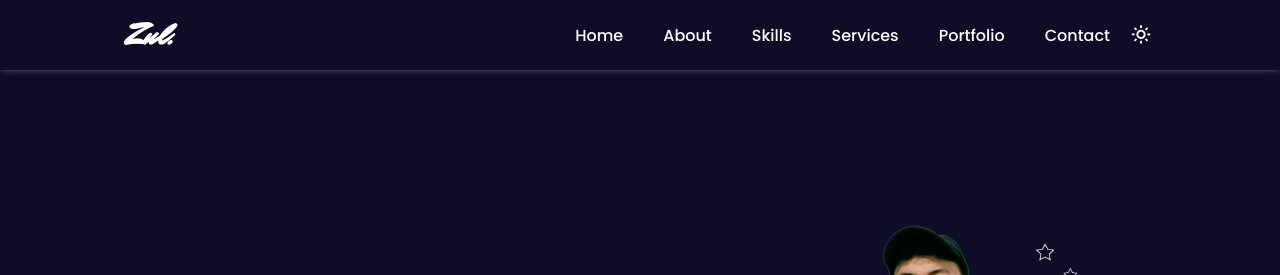
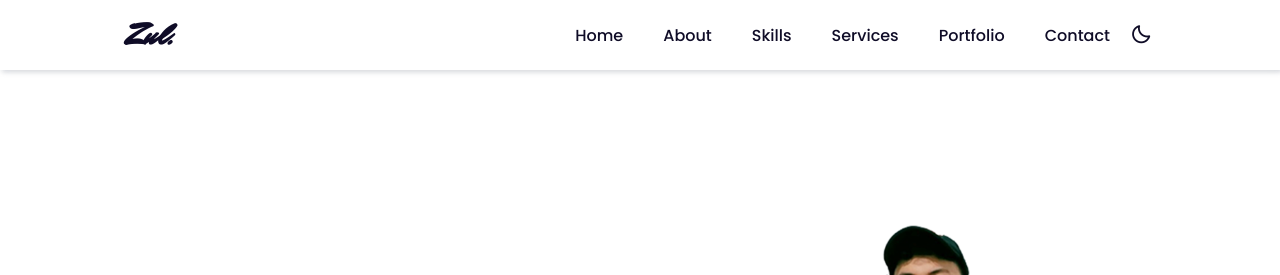
Before and after one commit to nazazulfiqi/Web-Naza-v1, a plain HTML site: page index.html in a window 1280 px wide. Both pictures are taken after a click on the element 1141 px from the left and 35 px from the top of the page. Shown: the top 275 px of the page. Drawn offline with nearby package versions, Linux system fonts and the light colour scheme.

Commit message:
defaul darkmode

```diff
--- a/index.html
+++ b/index.html
@@ -17,7 +17,7 @@
 
 </head>
 
-<body>
+<body class="active">
     <a href="#home" class="scrolltop" id="scroll-top">
         <i class="fas fa-chevron-up scrolltop_icon"></i>
     </a>
@@ -34,7 +34,7 @@
             <li><a href="#services">Services</a></li>
             <li><a href="#portfolio">Portfolio</a></li>
             <li><a href="#contact">Contact</a></li>
-            <div class="bx bx-moon" id="darkmode"></div>
+            <div class="bx bx-sun" id="darkmode"></div>
         </ul>
     </header>
     <!-- Home -->
--- a/js/script.js
+++ b/js/script.js
@@ -1,29 +1,28 @@
 // Sticky Navbar
-    let header = document.querySelector('header');
-    let menu = document.querySelector('#menu-icon');
-    let navbar = document.querySelector('.navbar');
+let header = document.querySelector("header");
+let menu = document.querySelector("#menu-icon");
+let navbar = document.querySelector(".navbar");
 
-
-    window.addEventListener('scroll', () => {
-        header.classList.toggle('shadow', window.scrollY > 0);
+window.addEventListener("scroll", () => {
+  header.classList.toggle("shadow", window.scrollY > 0);
 });
 
 menu.onclick = () => {
-        navbar.classList.toggle('active');
-    }
+  navbar.classList.toggle("active");
+};
 window.onscroll = () => {
-        navbar.classList.remove('active');
-    }
+  navbar.classList.remove("active");
+};
 
 // Dark Mode
-    let darkmode = document.querySelector('#darkmode');
+let darkmode = document.querySelector("#darkmode");
 
 darkmode.onclick = () => {
-        if(darkmode.classList.contains('bx-moon')){
-            darkmode.classList.replace('bx-moon','bx-sun');
-            document.body.classList.add('active');
-        }else{
-            darkmode.classList.replace('bx-sun','bx-moon');
-            document.body.classList.remove('active');
+  if (darkmode.classList.contains("bx-sun")) {
+    darkmode.classList.replace("bx-sun", "bx-moon");
+    document.body.classList.remove("active");
+  } else {
+    darkmode.classList.replace("bx-moon", "bx-sun");
+    document.body.classList.add("active");
   }
-    }
+};
```
Lines whose indentation alone changed are shown as unchanged.
